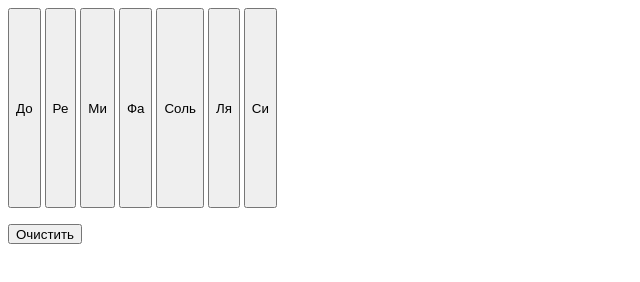
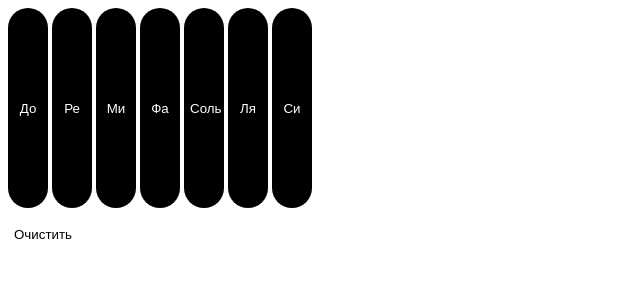
Before and after one commit to Olegg2009/Piano, a plain HTML site: page index.html in a window 1280 px wide. Shown: the whole page, without its empty margins (0-640 px from the left). Drawn offline with Linux system fonts and the light colour scheme.

Commit message:
Update style.css

```diff
--- a/style.css
+++ b/style.css
@@ -1,6 +1,13 @@
 button{
     height: 200px;
+    width: 40px;
+    background-color: black;
+    color: white;
+    border-radius: 45px;
+    border-style: none;
 }
 .clear {
+    background-color: white;
+    color: black;
     height: 20px;
 }
```
